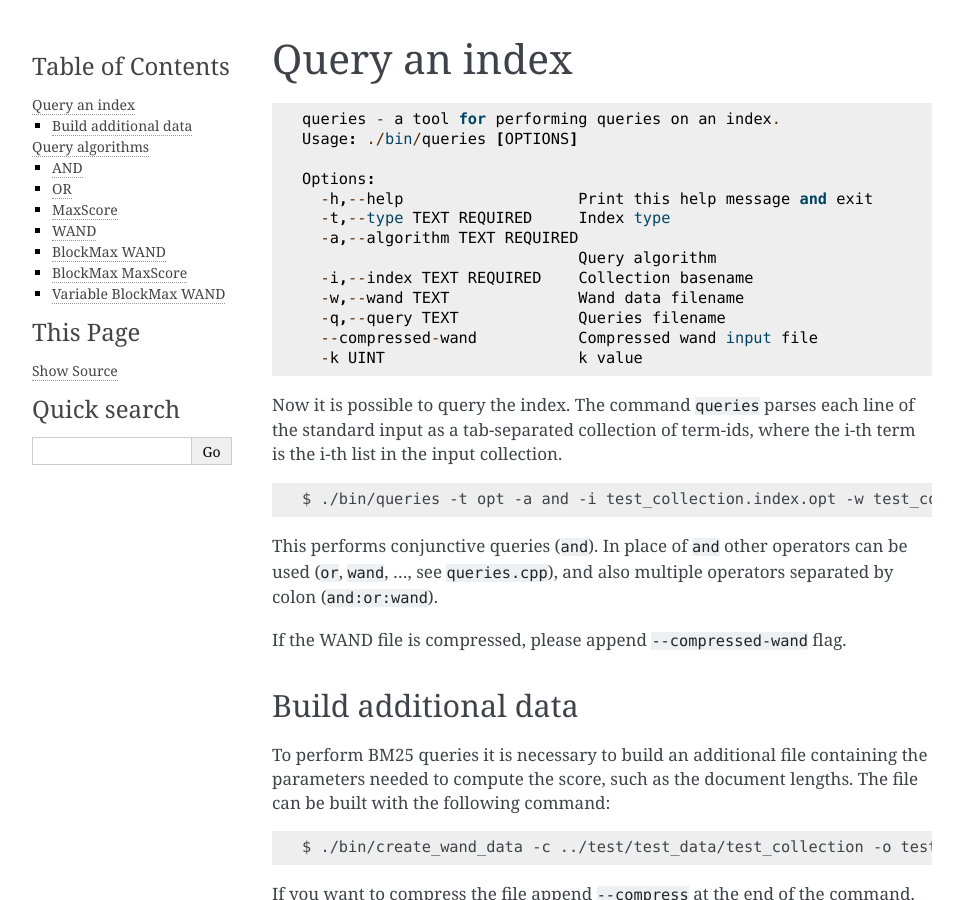
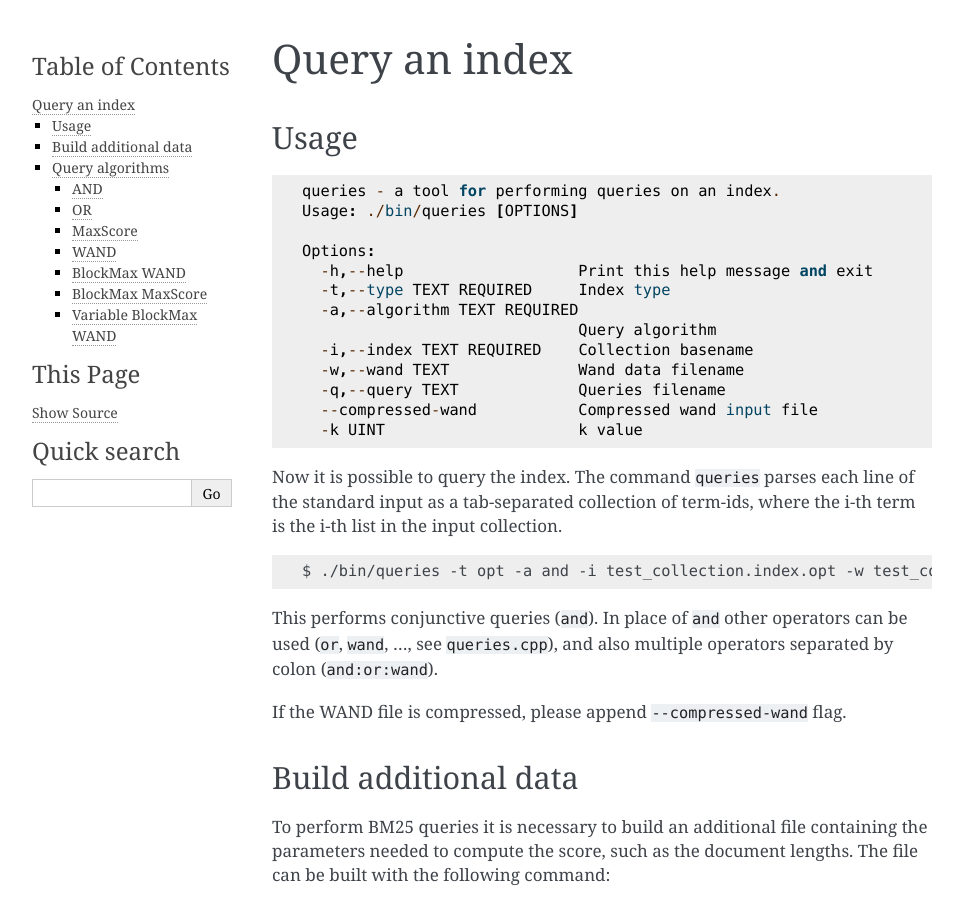
Before and after one commit to pisa-engine/pisa, a Sphinx documentation site: the page built from docs/source/query_index.md, in a window 1280 px wide and 900 px high. Shown: the whole window, without its empty margins (148-1111 px from the left). Built offline with Sphinx 7.4.7, drawn with Linux system fonts in a browser that asks for light colours.

Commit message:
Update query_index.md

````diff
--- a/docs/source/query_index.md
+++ b/docs/source/query_index.md
@@ -1,5 +1,6 @@
-Query an index
-==============
+# Query an index
+
+## Usage
 
 ```
 queries - a tool for performing queries on an index.
@@ -40,30 +41,30 @@ file can be built with the following command:
 If you want to compress the file append `--compress` at the end of the command.
 
 
-Query algorithms
-================
+## Query algorithms
 
-AND
---------
 
-OR
---------
+### AND
 
-MaxScore
---------
+
+### OR
+
+
+### MaxScore
+
 > Howard Turtle and James Flood. 1995. Query evaluation: strategies and optimizations. Inf. Process. Manage. 31, 6 (November 1995), 831-850. DOI=http://dx.doi.org/10.1016/0306-4573(95)00020-H
 
-WAND
-----
+### WAND
+
 > Andrei Z. Broder, David Carmel, Michael Herscovici, Aya Soffer, and Jason Zien. 2003. Efficient query evaluation using a two-level retrieval process. In Proceedings of the twelfth international conference on Information and knowledge management (CIKM '03). ACM, New York, NY, USA, 426-434. DOI: https://doi.org/10.1145/956863.956944
 
-BlockMax WAND
--------------
+### BlockMax WAND
+
 > Shuai Ding and Torsten Suel. 2011. Faster top-k document retrieval using block-max indexes. In Proceedings of the 34th international ACM SIGIR conference on Research and development in Information Retrieval (SIGIR '11). ACM, New York, NY, USA, 993-1002. DOI=http://dx.doi.org/10.1145/2009916.2010048
 
-BlockMax MaxScore
------------------
+### BlockMax MaxScore
 
-Variable BlockMax WAND
-----------------------
+
+### Variable BlockMax WAND
+
 > Antonio Mallia, Giuseppe Ottaviano, Elia Porciani, Nicola Tonellotto, and Rossano Venturini. 2017. Faster BlockMax WAND with Variable-sized Blocks. In Proceedings of the 40th International ACM SIGIR Conference on Research and Development in Information Retrieval (SIGIR '17). ACM, New York, NY, USA, 625-634. DOI: https://doi.org/10.1145/3077136.3080780
````
